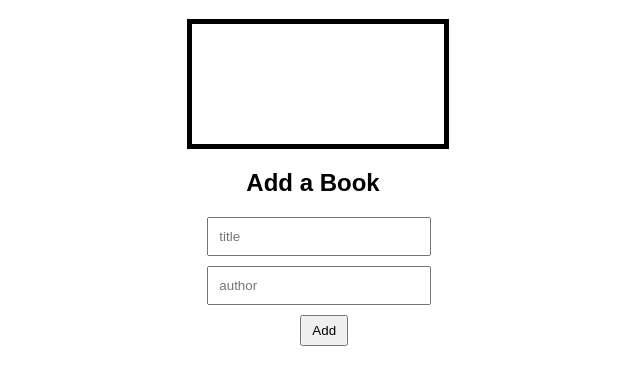
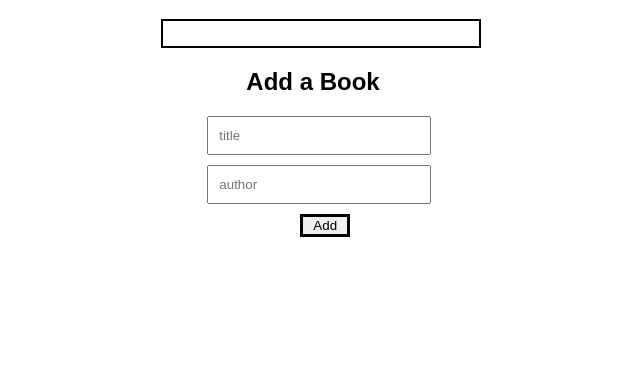
Before and after one commit to Gardimy/Awesome_books, a website: page index.html in a window 1280 px wide. Shown: the part 61-446 px from the top of the page, without its empty margins (327-967 px from the left). Drawn offline with Linux system fonts and the light colour scheme.

Commit message:
Update book.js and style.css files

```diff
--- a/book.js
+++ b/book.js
@@ -32,9 +32,8 @@ class Library {
     this.books.forEach((book) => {
       const bookItem = document.createElement('div');
       bookItem.classList.add('book');
-      bookItem.innerHTML = `<div class ="Book-title">${book.title} by ${book.author}<div><button class="remove-title" data-id="${book.id}">Remove</button></div></div>`;
+      bookItem.innerHTML = `<div class="Book-title">${book.title} by ${book.author}<div><button class="remove-title" data-id="${book.id}">Remove</button></div></div>`;
       bookList.appendChild(bookItem);
-
       const removeButton = bookItem.querySelector('.remove-title');
       removeButton.addEventListener('click', (event) => {
         const { id } = event.target.dataset;
@@ -48,7 +47,6 @@ class Library {
 const library = new Library();
 
 library.displayBooks();
-
 const addBookForm = document.getElementById('add-book-form');
 addBookForm.addEventListener('submit', (event) => {
   event.preventDefault();
--- a/style.css
+++ b/style.css
@@ -28,17 +28,19 @@ input {
 
 button {
   display: block;
-  padding: 6px 10px;
+  padding: 1px 10px;
   margin-left: 2%;
-  margin-bottom: 10px;
+  margin-bottom: 1px;
+  border: 3px black solid;
 }
+
 .button-add {
   margin-left: 49%;
 }
 
 #book-list {
-  width: 20%;
-  height: 120px;
-  border: 5px black solid;
-  margin-left: 40%;
+  width: 25%;
+  height: 25px;
+  border: 2px black solid;
+  margin-left: 38%;
 }
```
